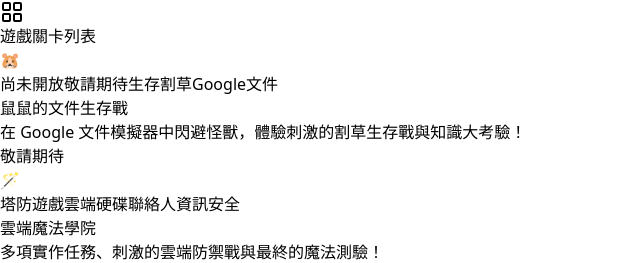
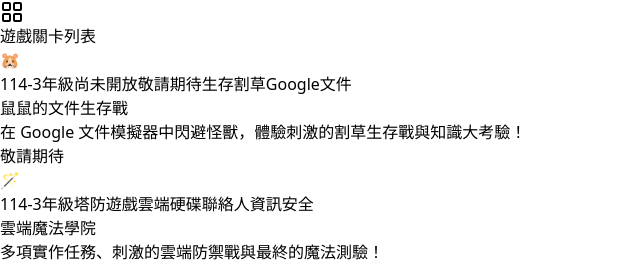
Before and after one commit to always77798-dot/computer-class-games, a React (Vite) app: page / in a window 1280 px wide. Shown: the part 492-755 px from the top of the page, without its empty margins (0-640 px from the left). Built offline with nearby package versions, Linux system fonts and the light colour scheme.

Commit message:
Update App.jsx

```diff
--- a/src/App.jsx
+++ b/src/App.jsx
@@ -20,7 +20,7 @@
     description: '在 Google 文件模擬器中閃避怪獸，體驗刺激的割草生存戰與知識大考驗！',
     icon: <span className="text-4xl leading-none">🐹</span>,
     color: 'bg-amber-100 border-amber-400 text-amber-800',
-    tags: ['尚未開放', '敬請期待', '生存割草', 'Google文件'],
+    tags: ['114-3年級', '尚未開放', '敬請期待', '生存割草', 'Google文件'],
     disabled: true
   },
   {
@@ -29,7 +29,7 @@
     description: '多項實作任務、刺激的雲端防禦戰與最終的魔法測驗！',
     icon: <span className="text-4xl leading-none">🪄</span>,
     color: 'bg-indigo-100 border-indigo-400 text-indigo-800',
-    tags: ['塔防遊戲', '雲端硬碟', '聯絡人', '資訊安全'],
+    tags: ['114-3年級', '塔防遊戲', '雲端硬碟', '聯絡人', '資訊安全'],
     disabled: false
   },
   {
@@ -38,7 +38,7 @@
     description: '認識 ChatGPT、Gemini、Copilot 等 AI 英雄，並透過闖關與問答完成測驗！',
     icon: <Sparkles className="w-8 h-8 text-yellow-500" />,
     color: 'bg-gradient-to-br from-indigo-400 to-purple-800 text-white border-transparent',
-    tags: ['動作闖關', 'AI模型知識'],
+    tags: ['114-3年級', '動作闖關', 'AI模型知識'],
     disabled: false
   },
   { // 修正了原本這裡多一個 { 的語法錯誤
@@ -47,7 +47,7 @@
     description: '潛入網路世界！跟著特務一起學習精準搜尋、建立百寶箱與無痕隱身術。',
     icon: <span className="text-4xl leading-none">🕵️‍♂️</span>,
     color: 'bg-emerald-100 border-emerald-400 text-emerald-800',
-    tags: ['滑塊拼圖', '隱私保護', '網路安全', '瀏覽器操作'],
+    tags: ['114-3年級', '滑塊拼圖', '隱私保護', '網路安全', '瀏覽器操作'],
     disabled: false
   },
   {
@@ -56,7 +56,7 @@
   description: '跟著特務一起完成 4 項基地訓練：攔截IP、視窗縮放、自訂Chrome與引擎測速！',
   icon: <span className="text-4xl leading-none">🚀</span>,
   color: 'bg-blue-100 border-blue-400 text-blue-800',
-  tags: ['互動闖關', '瀏覽器操作','網路基礎知識'],
+  tags: ['114-3年級', '互動闖關', '瀏覽器操作','網路基礎知識'],
   disabled: false
 }
 ];
```
